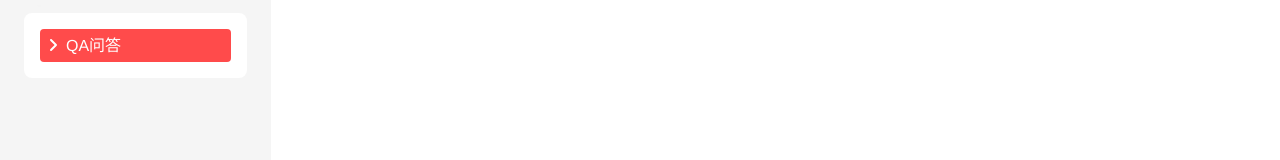
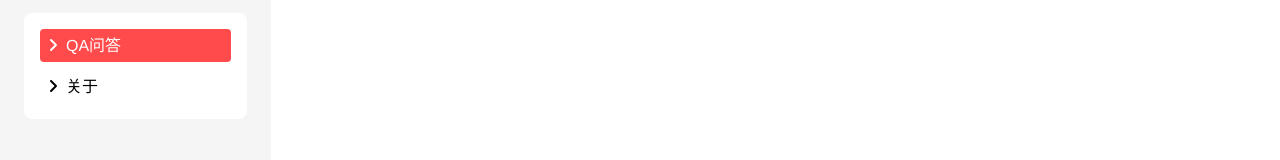
Before and after one commit to dagrons/electron-react-one, a React (Vite) app in the folder react-app/: page / in a window 1280 px wide. Shown: the part 201-361 px from the top of the page. Built offline with nearby package versions, Linux system fonts and the light colour scheme.

Commit message:
add AboutPage

```diff
--- a/react-app/src/App.tsx
+++ b/react-app/src/App.tsx
@@ -8,6 +8,7 @@ import {OSToolPage, OSToolPageSidebar} from "./page/OSToolPage.tsx"
 import {QAPage, QAPageSidebar} from "./page/QAPage.tsx"
 import {SidebarMenu, SideBarMenuButton} from "./component/SidebarMenuButton.tsx";
 import {theme} from "./theme.ts";
+import {AboutPage} from "./page/About.tsx";
 
 
 function App() {
@@ -24,6 +25,7 @@ function App() {
                         }} src={logoImage} alt="Your image description"/>
                         <SidebarMenu>
                             <SideBarMenuButton to={"/"}>QA问答</SideBarMenuButton>
+                            <SideBarMenuButton to={"/about"}>关于</SideBarMenuButton>
                         </SidebarMenu>
                         <Routes>
                             <Route path='/' element={<QAPageSidebar/>}/>
@@ -32,6 +34,7 @@ function App() {
                     <MainContent>
                         <Routes>
                             <Route path='/' element={<QAPage/>}/>
+                            <Route path={"/about"} element={<AboutPage />} />
                         </Routes>
                     </MainContent>
                 </Router>
--- /dev/null
+++ b/react-app/src/page/About.tsx
@@ -0,0 +1,9 @@
+
+
+export const AboutPage = () => {
+    return (
+        <>
+            About
+        </>
+    )
+}
```
